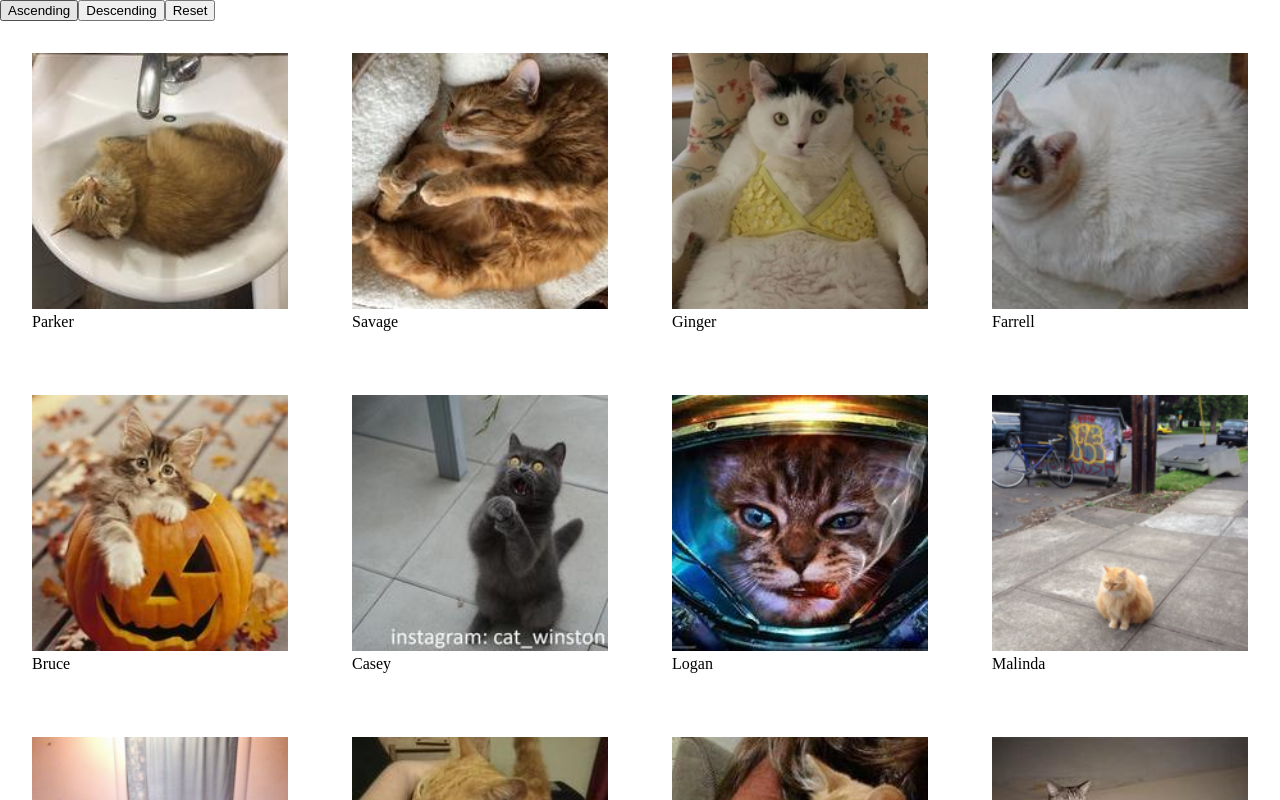
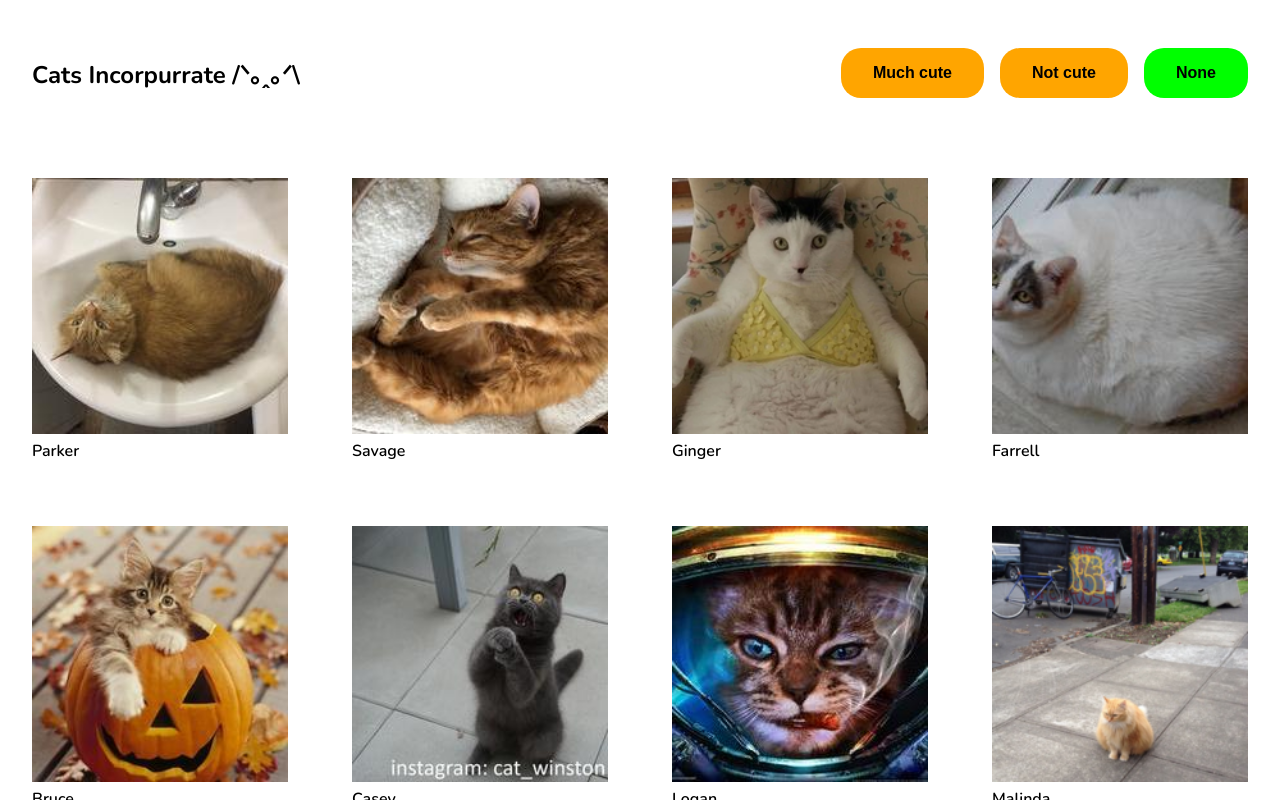
Before and after one commit to kristofferlarberg/cats-incorpurrate, a Next.js app: page / in a window 1280 px wide. Shown: the top 800 px of the page. Built offline with nearby package versions, Linux system fonts and the light colour scheme.

Commit message:
Add styling of header, active filter button and add fonts

```diff
--- a/pages/index.js
+++ b/pages/index.js
@@ -27,22 +27,26 @@ export async function getStaticProps(context) {
 export default function Home(props) {
   const { cats } = props;
   const [catsState, setCatsState] = useState(cats);
+  const [filterToggle, setFilterToggle] = useState("none");
 
   //Sort based on cutenessLevel - low to high
   function sortAsc() {
     const sortedData = [...cats].sort((a, b) => a.cutenessLevel - b.cutenessLevel)
     setCatsState(sortedData)
+    setFilterToggle("sortAsc")
   }
   //Sort based on cutenessLevel - high to low
   function sortDesc() {
     const sortedData = [...cats].sort((a, b) => b.cutenessLevel - a.cutenessLevel)
     setCatsState(sortedData)
+    setFilterToggle("sortDesc")
   }
 
   function sortReset(e) {
     e.preventDefault
     const sortedData = cats;
     setCatsState(sortedData)
+    setFilterToggle("none")
   }
 
   console.log("cats", cats)
@@ -54,12 +58,34 @@ export default function Home(props) {
         <title>Cats Incorpurrate /ᐠ｡ꞈ｡ᐟ\</title>
         <meta name="description" content="Incorpurrate" />
         <link rel="icon" href="" />
+        <link rel="preconnect" href="https://fonts.googleapis.com" />
+        <link rel="preconnect" href="https://fonts.gstatic.com" crossorigin />
+        <link href="https://fonts.googleapis.com/css2?family=Nunito:wght@600;700&display=swap" rel="stylesheet" />
       </Head>
-
+      <header>
+        Cats Incorpurrate /ᐠ｡ꞈ｡ᐟ\
+        <nav>
+          <button
+            className={filterToggle === "sortAsc" ? "active-button" : null}
+            onClick={sortAsc}
+          >
+            Much cute
+          </button>
+          <button
+            className={filterToggle === "sortDesc" ? "active-button" : null}
+            onClick={sortDesc}
+          >
+            Not cute
+          </button>
+          <button
+            className={filterToggle === "none" ? "active-button" : null}
+            onClick={sortReset}
+          >
+            None
+          </button>
+        </nav>
+      </header>
       <main>
-        <button onClick={sortAsc}>Ascending</button>
-        <button onClick={sortDesc}>Descending</button>
-        <button onClick={sortReset}>Reset</button>
         <section>
           {catsState && catsState?.map((cat) => (
             <figure key={cat.name}>
--- a/styles/globals.css
+++ b/styles/globals.css
@@ -2,11 +2,102 @@ html,
 body {
   padding: 0;
   margin: 0;
+  font-family: 'Nunito', sans-serif;
+  font-weight: 600;
 }
 
 a {
   color: inherit;
   text-decoration: none;
+}
+
+header {
+  width: 100%;
+  display: flex;
+  flex-direction: column;
+  align-items: center;
+  padding: 2rem;
+  white-space: nowrap;
+  font-weight: 700;
+  font-size: 1.5rem;
+}
+
+@media(min-width: 768px) {
+  header {
+    width: 100%;
+    display: flex;
+    flex-direction: row;
+    justify-content: space-between;
+    padding: 2rem;
+    white-space: nowrap;
+  }
+}
+
+header button {
+  margin: 0.4rem 0;
+  padding: 1rem 2rem;
+  border: 0;
+  border-radius: 20px;
+  background-color: orange;
+  color: black;
+  font-weight: 700;
+  font-size: 1rem;
+  cursor: pointer;
+}
+
+@media(min-width: 640px) {
+  header button {
+    margin: 1rem 1.5rem;
+  }
+}
+
+@media(min-width: 640px) {
+  header button:last-child {
+    margin-right: 0;
+  }
+}
+
+@media(min-width: 640px) {
+  header button {
+    margin: 1rem 0.5rem;
+    padding: 1rem 2rem;
+    border: 0;
+    border-radius: 20px;
+    background-color: orange;
+    color: black;
+    font-weight: 700;
+    font-size: 1rem;
+    cursor: pointer;
+  }
+}
+
+header button:hover {
+  background-color: lime;
+}
+
+nav {
+  display: flex;
+  flex-direction: column;
+  width: 100%;
+  margin-top: 1rem;
+}
+
+@media(min-width: 640px) {
+  nav {
+    display: flex;
+    flex-direction: row;
+    width: auto;
+    margin-top: 1rem;
+  }
+}
+
+@media(min-width: 768px) {
+  nav {
+    display: flex;
+    flex-direction: row;
+    width: auto;
+    margin-top: 0;
+  }
 }
 
 main {
@@ -26,9 +117,12 @@ section {
   }
 }
 
+figure {
+  margin: 2rem;
+}
+
 @media(min-width: 768px) {
   figure {
-    margin: 2rem;
     width: calc(50% - 4rem);
   }
 }
@@ -47,3 +141,7 @@ figcaption {
 * {
   box-sizing: border-box;
 }
+
+.active-button {
+  background-color: lime;
+}
```
